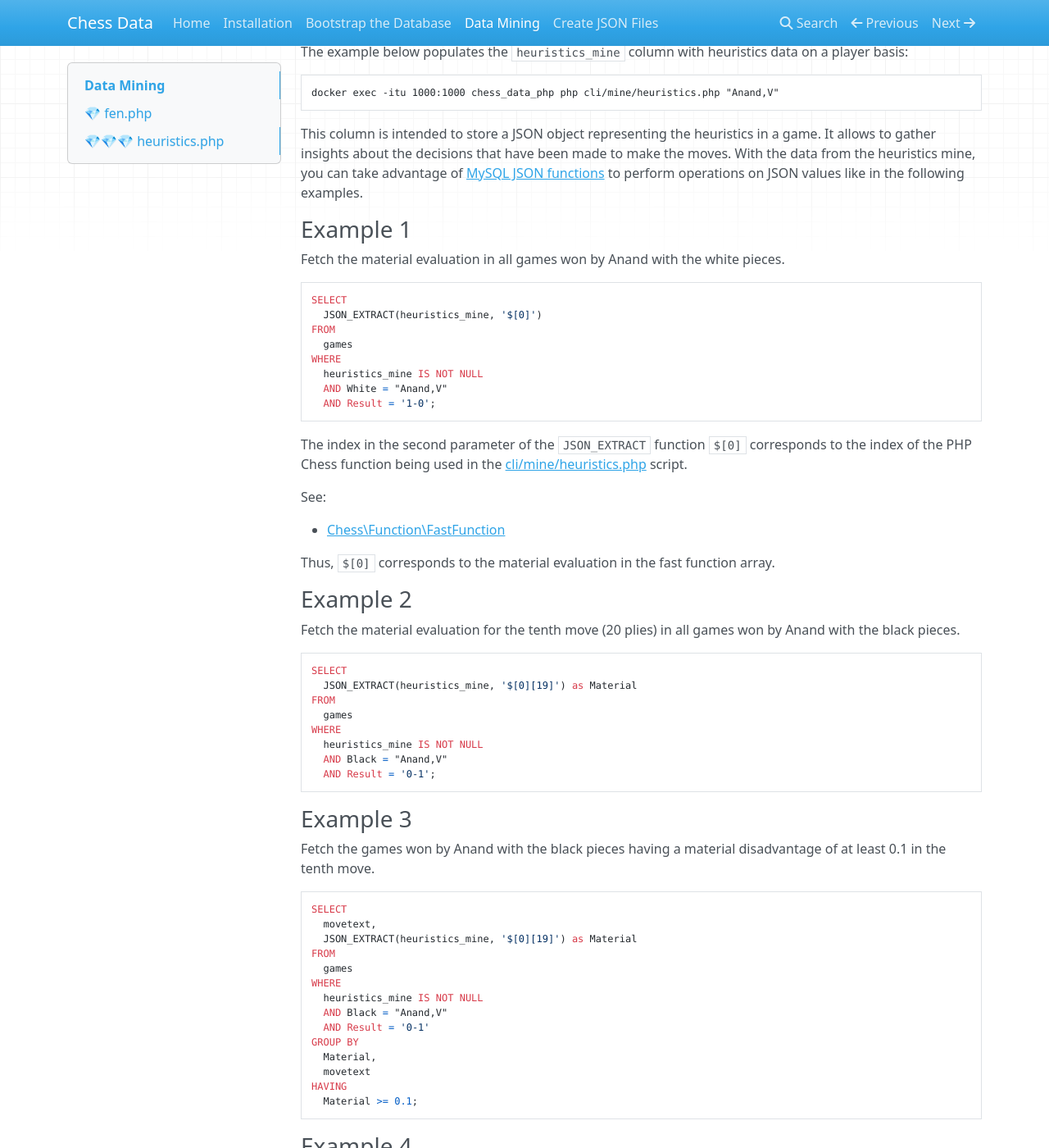
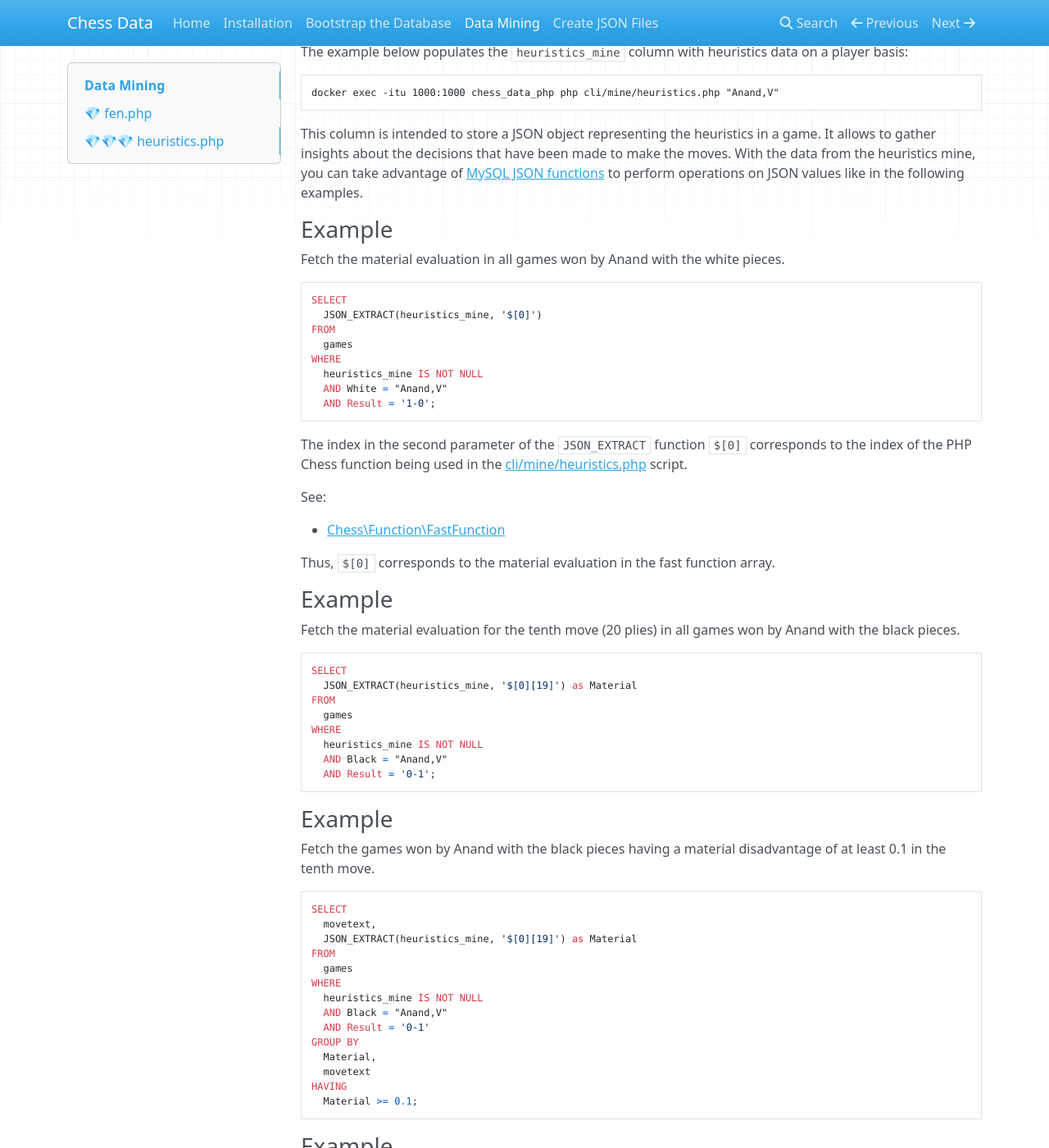
Before and after one commit to chesslablab/chess-data, an MkDocs documentation site: the page built from docs/data-mining.md, in a window 1280 px wide and 1400 px high, scrolled down 713 px. Shown: the whole window at 82% size. Built offline with MkDocs 1.6.1, drawn with Linux system fonts in a browser that asks for light colours; nearby versions of some CDN libraries; some of the changed text lies outside the part shown.

Commit message:
Improved the docs

````diff
--- a/docs/data-mining.md
+++ b/docs/data-mining.md
@@ -32,7 +32,7 @@ docker exec -itu 1000:1000 chess_data_php php cli/mine/heuristics.php "Anand,V"
 
 This column is intended to store a JSON object representing the heuristics in a game. It allows to gather insights about the decisions that have been made to make the moves. With the data from the heuristics mine, you can take advantage of [MySQL JSON functions](https://dev.mysql.com/doc/refman/8.0/en/json-functions.html) to perform operations on JSON values like in the following examples.
 
-### Example 1
+### Example
 
 Fetch the material evaluation in all games won by Anand with the white pieces.
 
@@ -55,7 +55,7 @@ See:
 
 Thus, `$[0]` corresponds to the material evaluation in the fast function array.
 
-### Example 2
+### Example
 
 Fetch the material evaluation for the tenth move (20 plies) in all games won by Anand with the black pieces.
 
@@ -70,7 +70,7 @@ WHERE
   AND Result = '0-1';
 ```
 
-### Example 3
+### Example
 
 Fetch the games won by Anand with the black pieces having a material disadvantage of at least 0.1 in the tenth move.
 
````
Also changed, not shown: other parts of docs/data-mining.md (+2 -2 lines).
